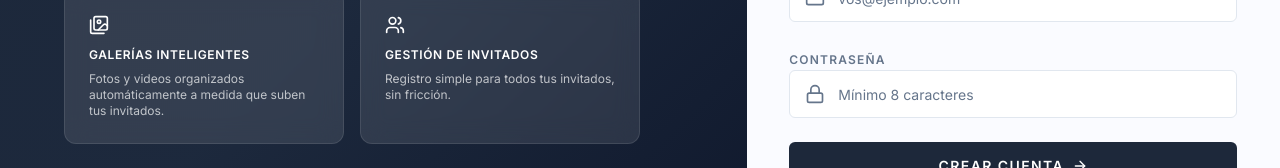
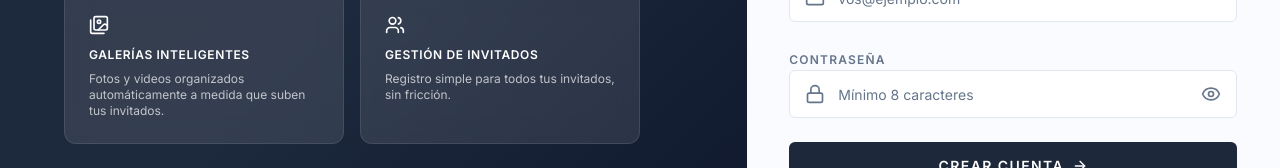
Before and after one commit to PiaAchigar/album, a Next.js app in the folder apps/web/: page /registro in a window 1280 px wide. Shown: the part 458-626 px from the top of the page. Built offline with nearby package versions, Linux system fonts and the light colour scheme.

Commit message:
fix(web): agrega el ojo de mostrar/ocultar contraseña en /registro
Ya existía en /login — faltaba replicarlo acá.

Co-Authored-By: Claude Sonnet 5 <noreply@anthropic.com>

```diff
--- a/apps/web/src/app/(auth)/registro/page.tsx
+++ b/apps/web/src/app/(auth)/registro/page.tsx
@@ -6,7 +6,7 @@ import { zodResolver } from '@hookform/resolvers/zod'
 import { z } from 'zod'
 import { useRouter } from 'next/navigation'
 import Link from 'next/link'
-import { ArrowRight, Images, Lock, Mail, User, Users } from 'lucide-react'
+import { ArrowRight, Eye, EyeOff, Images, Lock, Mail, User, Users } from 'lucide-react'
 import {
   Form,
   FormControl,
@@ -34,6 +34,7 @@ export default function RegistroPage() {
   const router = useRouter()
   const [serverError, setServerError] = useState<string | null>(null)
   const [success, setSuccess] = useState(false)
+  const [showPassword, setShowPassword] = useState(false)
 
   const form = useForm<RegistroValues>({
     resolver: zodResolver(registroSchema),
@@ -186,11 +187,23 @@ export default function RegistroPage() {
                             aria-hidden="true"
                           />
                           <Input
-                            type="password"
+                            type={showPassword ? 'text' : 'password'}
                             placeholder="Mínimo 8 caracteres"
-                            className="h-12 pl-12"
+                            className="h-12 pl-12 pr-12"
                             {...field}
                           />
+                          <button
+                            type="button"
+                            onClick={() => setShowPassword((v) => !v)}
+                            className="absolute right-4 top-1/2 -translate-y-1/2 text-muted-foreground transition-colors hover:text-foreground"
+                            aria-label={showPassword ? 'Ocultar contraseña' : 'Mostrar contraseña'}
+                          >
+                            {showPassword ? (
+                              <EyeOff className="h-5 w-5" aria-hidden="true" />
+                            ) : (
+                              <Eye className="h-5 w-5" aria-hidden="true" />
+                            )}
+                          </button>
                         </div>
                       </FormControl>
                       <FormMessage />
```
